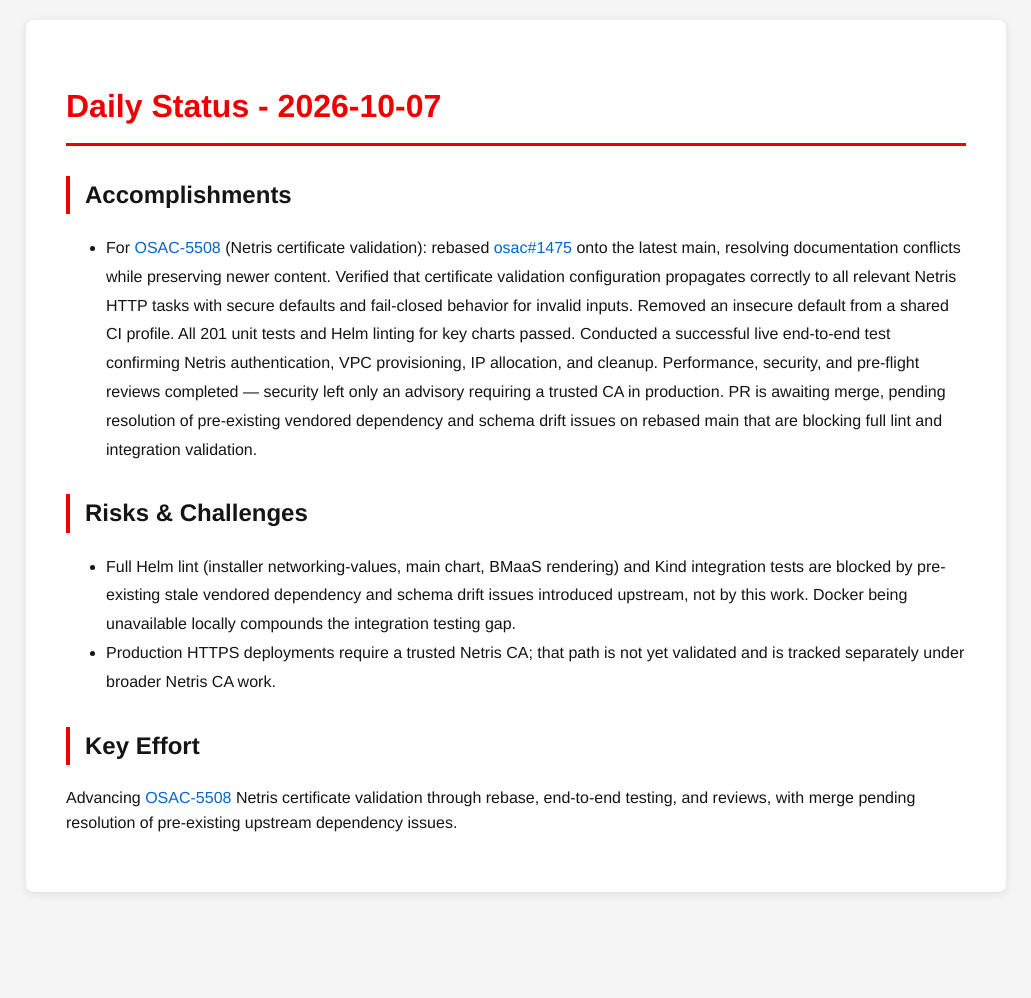
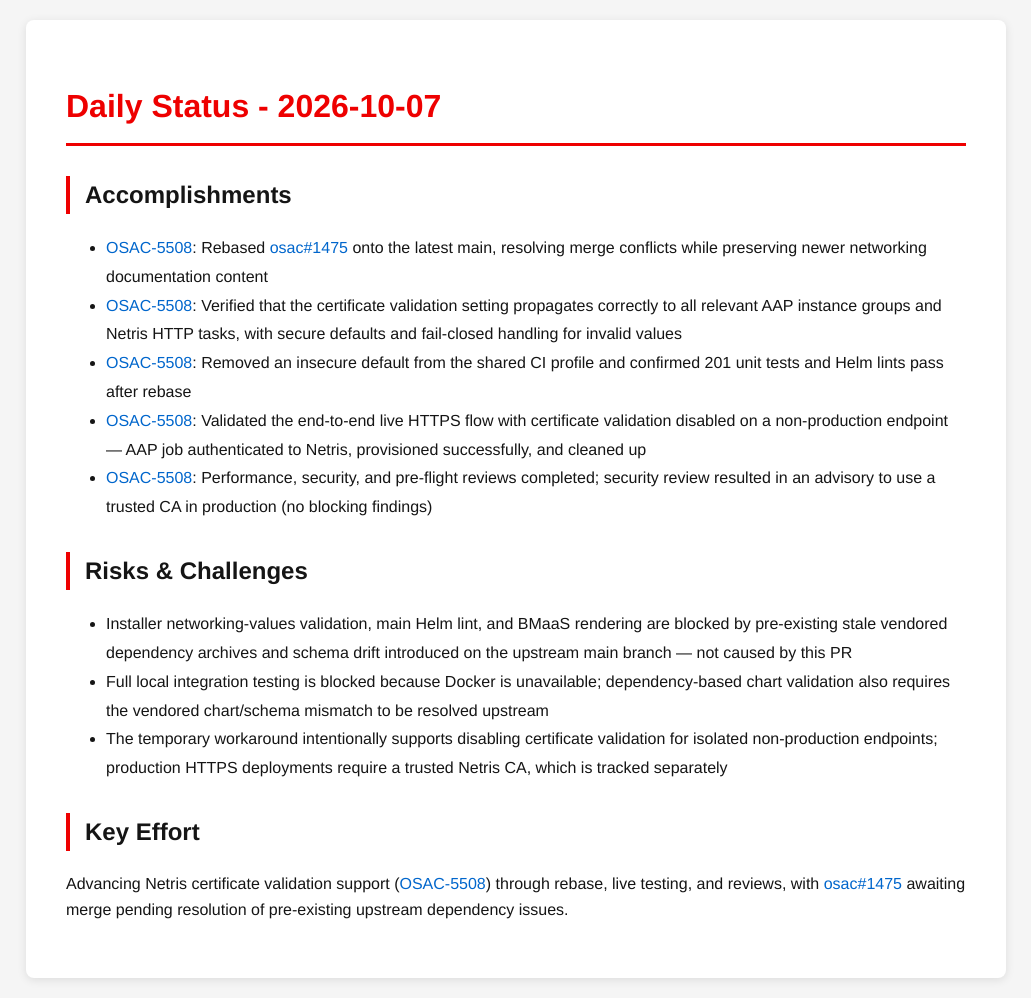
Before and after one commit to tzvatot/daily-status, a Jekyll site: the page built from 2026-10-07.md, in a window 1280 px wide. Shown: the whole page, without its empty margins (124-1155 px from the left). Built offline with Jekyll 4.4.1, drawn with Linux system fonts in a browser that asks for light colours; before the commit the page ends 912 px from its top, so only the background shows below that.

Commit message:
Daily status update - 2026-10-07

```diff
--- a/2026-10-07.md
+++ b/2026-10-07.md
@@ -7,11 +7,16 @@
 # Daily Status - 2026-10-07
 
 ## Accomplishments
-- For [OSAC-5508](https://redhat.atlassian.net/browse/OSAC-5508) (Netris certificate validation): rebased [osac#1475](https://github.com/osac-project/osac/pull/1475) onto the latest main, resolving documentation conflicts while preserving newer content. Verified that certificate validation configuration propagates correctly to all relevant Netris HTTP tasks with secure defaults and fail-closed behavior for invalid inputs. Removed an insecure default from a shared CI profile. All 201 unit tests and Helm linting for key charts passed. Conducted a successful live end-to-end test confirming Netris authentication, VPC provisioning, IP allocation, and cleanup. Performance, security, and pre-flight reviews completed — security left only an advisory requiring a trusted CA in production. PR is awaiting merge, pending resolution of pre-existing vendored dependency and schema drift issues on rebased main that are blocking full lint and integration validation.
+- [OSAC-5508](https://redhat.atlassian.net/browse/OSAC-5508): Rebased [osac#1475](https://github.com/osac-project/osac/pull/1475) onto the latest main, resolving merge conflicts while preserving newer networking documentation content
+- [OSAC-5508](https://redhat.atlassian.net/browse/OSAC-5508): Verified that the certificate validation setting propagates correctly to all relevant AAP instance groups and Netris HTTP tasks, with secure defaults and fail-closed handling for invalid values
+- [OSAC-5508](https://redhat.atlassian.net/browse/OSAC-5508): Removed an insecure default from the shared CI profile and confirmed 201 unit tests and Helm lints pass after rebase
+- [OSAC-5508](https://redhat.atlassian.net/browse/OSAC-5508): Validated the end-to-end live HTTPS flow with certificate validation disabled on a non-production endpoint — AAP job authenticated to Netris, provisioned successfully, and cleaned up
+- [OSAC-5508](https://redhat.atlassian.net/browse/OSAC-5508): Performance, security, and pre-flight reviews completed; security review resulted in an advisory to use a trusted CA in production (no blocking findings)
 
 ## Risks & Challenges
-- Full Helm lint (installer networking-values, main chart, BMaaS rendering) and Kind integration tests are blocked by pre-existing stale vendored dependency and schema drift issues introduced upstream, not by this work. Docker being unavailable locally compounds the integration testing gap.
-- Production HTTPS deployments require a trusted Netris CA; that path is not yet validated and is tracked separately under broader Netris CA work.
+- Installer networking-values validation, main Helm lint, and BMaaS rendering are blocked by pre-existing stale vendored dependency archives and schema drift introduced on the upstream main branch — not caused by this PR
+- Full local integration testing is blocked because Docker is unavailable; dependency-based chart validation also requires the vendored chart/schema mismatch to be resolved upstream
+- The temporary workaround intentionally supports disabling certificate validation for isolated non-production endpoints; production HTTPS deployments require a trusted Netris CA, which is tracked separately
 
 ## Key Effort
-Advancing [OSAC-5508](https://redhat.atlassian.net/browse/OSAC-5508) Netris certificate validation through rebase, end-to-end testing, and reviews, with merge pending resolution of pre-existing upstream dependency issues.
+Advancing Netris certificate validation support ([OSAC-5508](https://redhat.atlassian.net/browse/OSAC-5508)) through rebase, live testing, and reviews, with [osac#1475](https://github.com/osac-project/osac/pull/1475) awaiting merge pending resolution of pre-existing upstream dependency issues.
```
